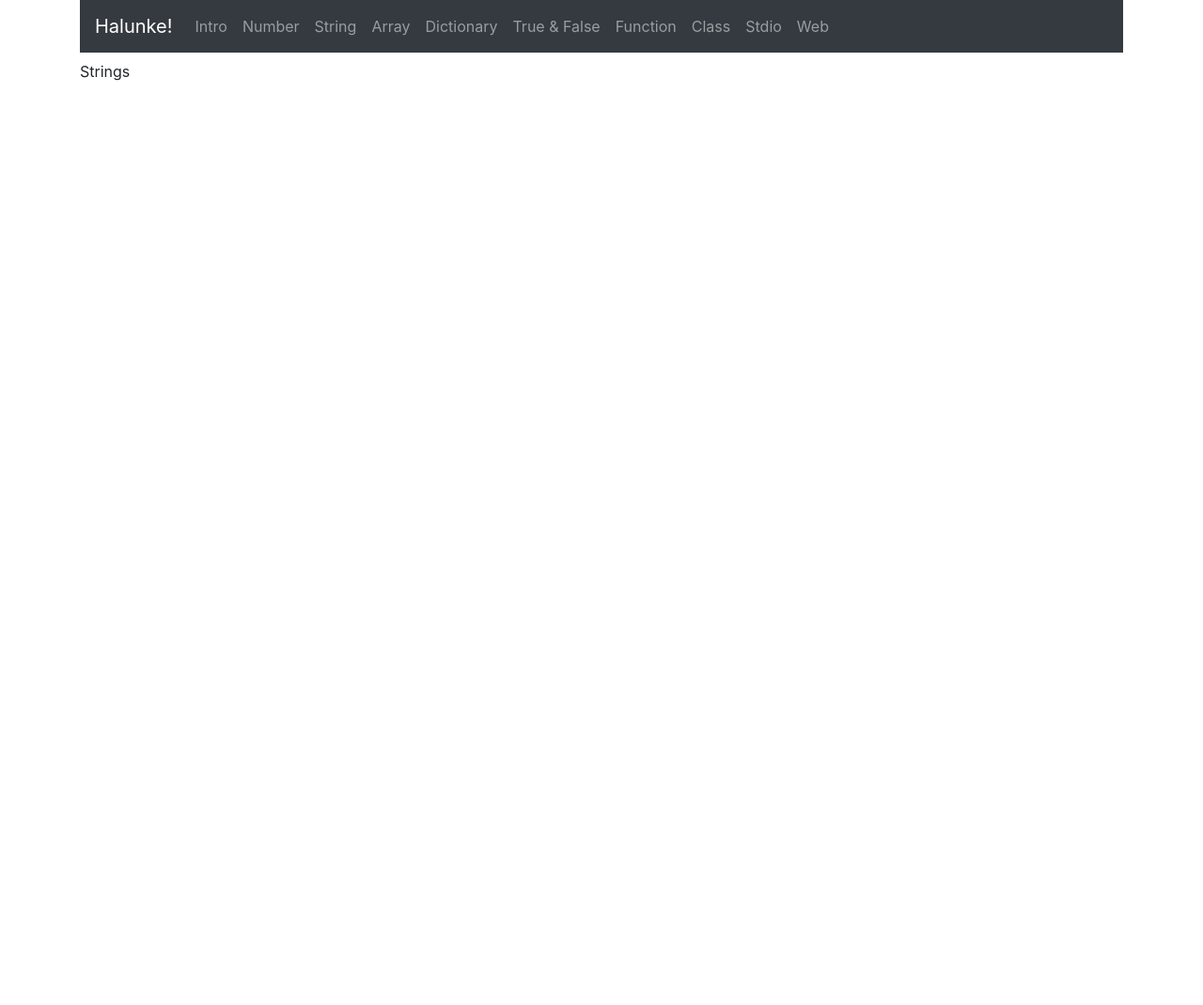
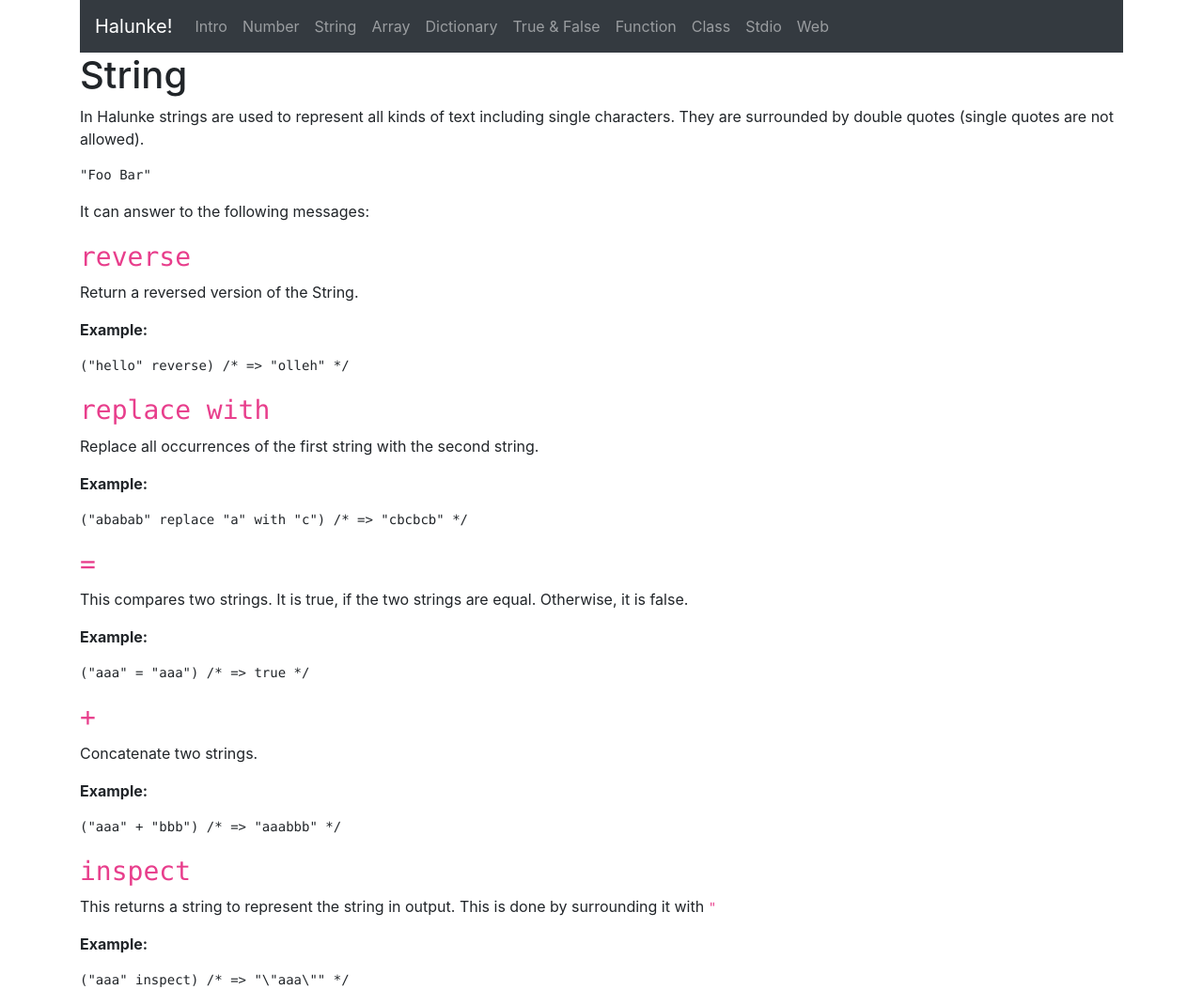
Before and after one commit to moonglum/halunke, a Jekyll site: the page built from docs/string.md, in a window 1280 px wide. Shown: the whole page at 94% size. Built offline with Jekyll 4.4.1, drawn with Linux system fonts in a browser that asks for light colours; nearby versions of some CDN libraries; our own code applies the rules of GitHub Pages for plain Markdown files; before the commit the page ends 900 px from its top, so only the background shows below that.

Commit message:
Documentation for String (and some changes to the other pages)

````diff
--- a/docs/string.md
+++ b/docs/string.md
@@ -1 +1,64 @@
-Strings
+---
+title: String
+---
+
+In Halunke strings are used to represent all kinds of text
+including single characters. They are surrounded by double quotes
+(single quotes are not allowed).
+
+```
+"Foo Bar"
+```
+
+It can answer to the following messages:
+
+## `reverse`
+
+Return a reversed version of the String.
+
+**Example:**
+
+```
+("hello" reverse) /* => "olleh" */
+```
+
+## `replace with`
+
+Replace all occurrences of the first string with the second string.
+
+**Example:**
+
+```
+("ababab" replace "a" with "c") /* => "cbcbcb" */
+```
+
+## `=`
+
+This compares two strings. It is true, if the two strings are equal. Otherwise,
+it is false.
+
+**Example:**
+
+```
+("aaa" = "aaa") /* => true */
+```
+
+## `+`
+
+Concatenate two strings.
+
+**Example:**
+
+```
+("aaa" + "bbb") /* => "aaabbb" */
+```
+
+## `inspect`
+
+This returns a string to represent the string in output. This is done by surrounding it with `"`
+
+**Example:**
+
+```
+("aaa" inspect) /* => "\"aaa\"" */
+```
````
Also changed, not shown: docs/index.md (+3 -0 lines), docs/number.md (+1 -1 lines).
